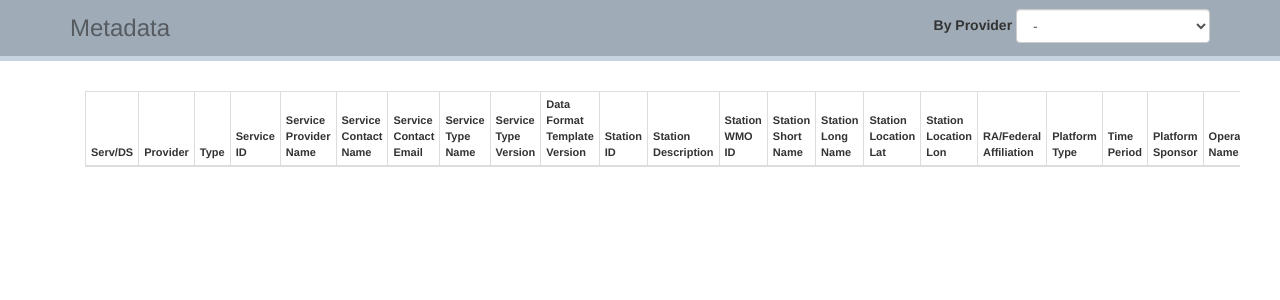
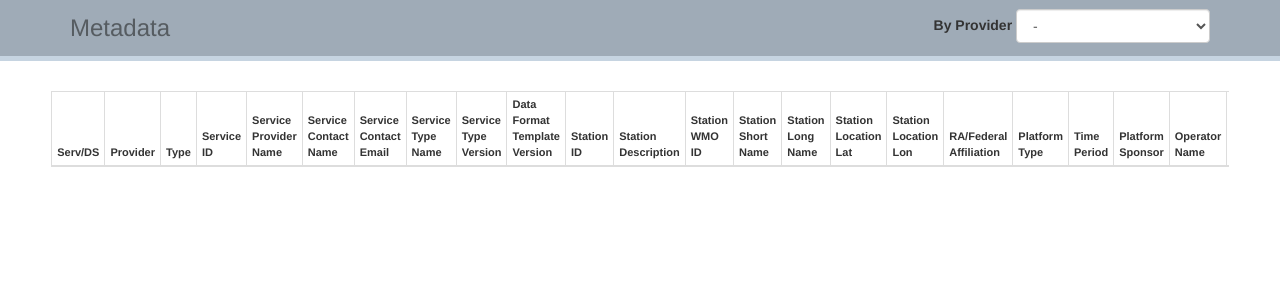
Before and after one commit to ioos/service-monitor, a Flask app: page /metadata/view in a window 1280 px wide. Shown: the part 52-352 px from the top of the page. Run offline with Flask 2, Linux system fonts and the light colour scheme; data that the repository does not hold is empty; parts of the project's set-up code (start-up, migrations or seed data) failed here and were passed over; some libraries are stand-ins or nearby versions.

Commit message:
Fixes metadata table sizing

```diff
--- a/ioos_catalog/static/css/ism-style.css
+++ b/ioos_catalog/static/css/ism-style.css
@@ -331,6 +331,11 @@ svg path.dataset.active {
   overflow-x: auto;
 }
 
+.table-view {
+    margin-left: 4%;
+    margin-right: 4%;
+}
+
 .nav-header {
   font-size: 24px;
   text-decoration: none;
--- a/ioos_catalog/templates/metadatas.html
+++ b/ioos_catalog/templates/metadatas.html
@@ -21,8 +21,7 @@
 
 {% block page %}
 
-<div class="container">
-  <div class="container overflow">
+<div class="table-view overflow">
   <table class="table table-bordered table-condensed" style="font-size: 11px;">
     <thead>
       <tr>
@@ -82,12 +81,12 @@
     {%- endfor %}
     </tbody>
   </table>
-  </div> <!-- .overflow -->
-  </div>
+</div>  <!-- overflow -->
+
 <script type="text/javascript">
+
 function set_table_height() {
-      $('.overflow').css('max-height',
-                         Math.round($(window).height() * 0.7) + 'px');
+    $('.overflow').css('max-height',Math.round($(window).height() * 0.9) + 'px');
 }
     $(function() {
 
```
Lines whose indentation alone changed are shown as unchanged.
